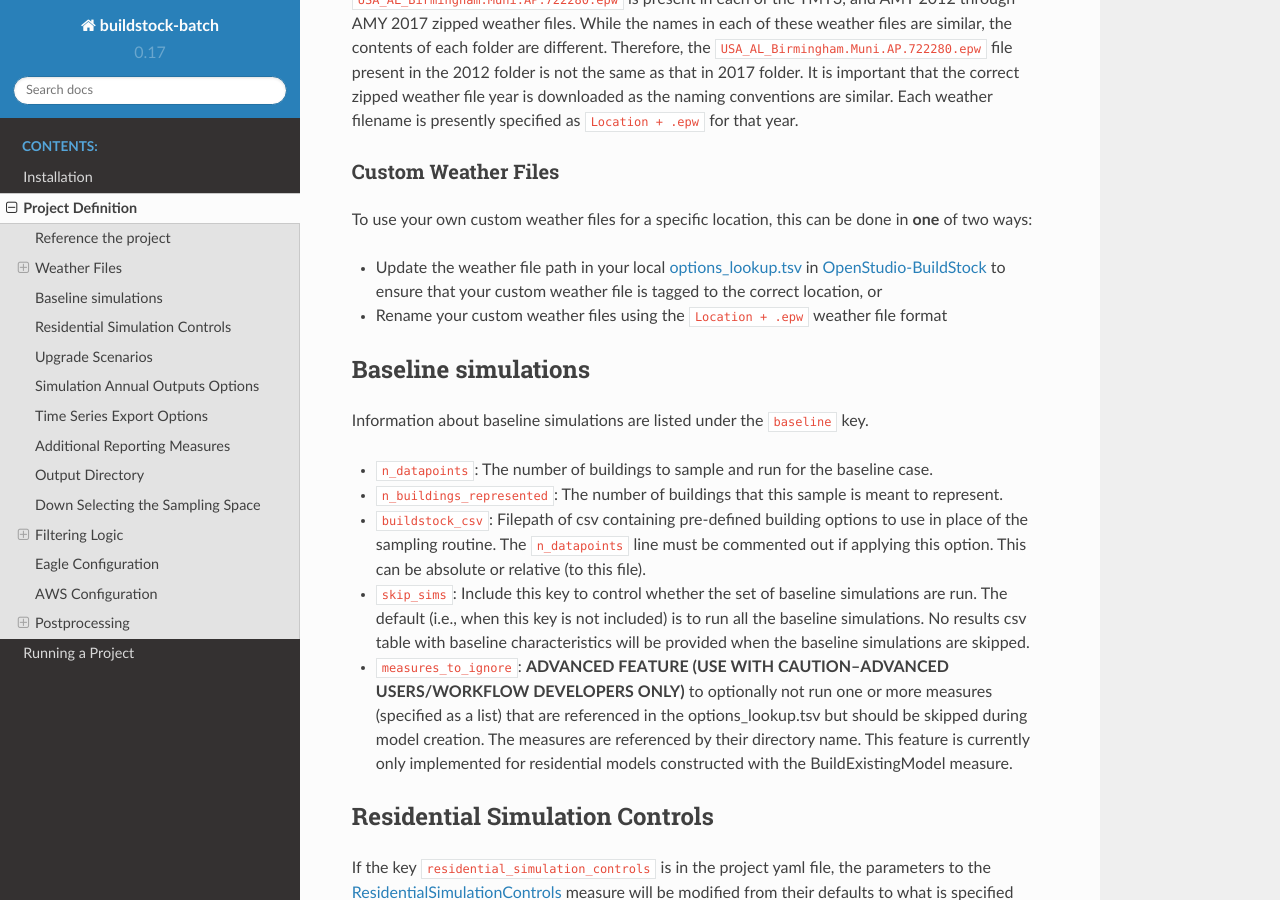
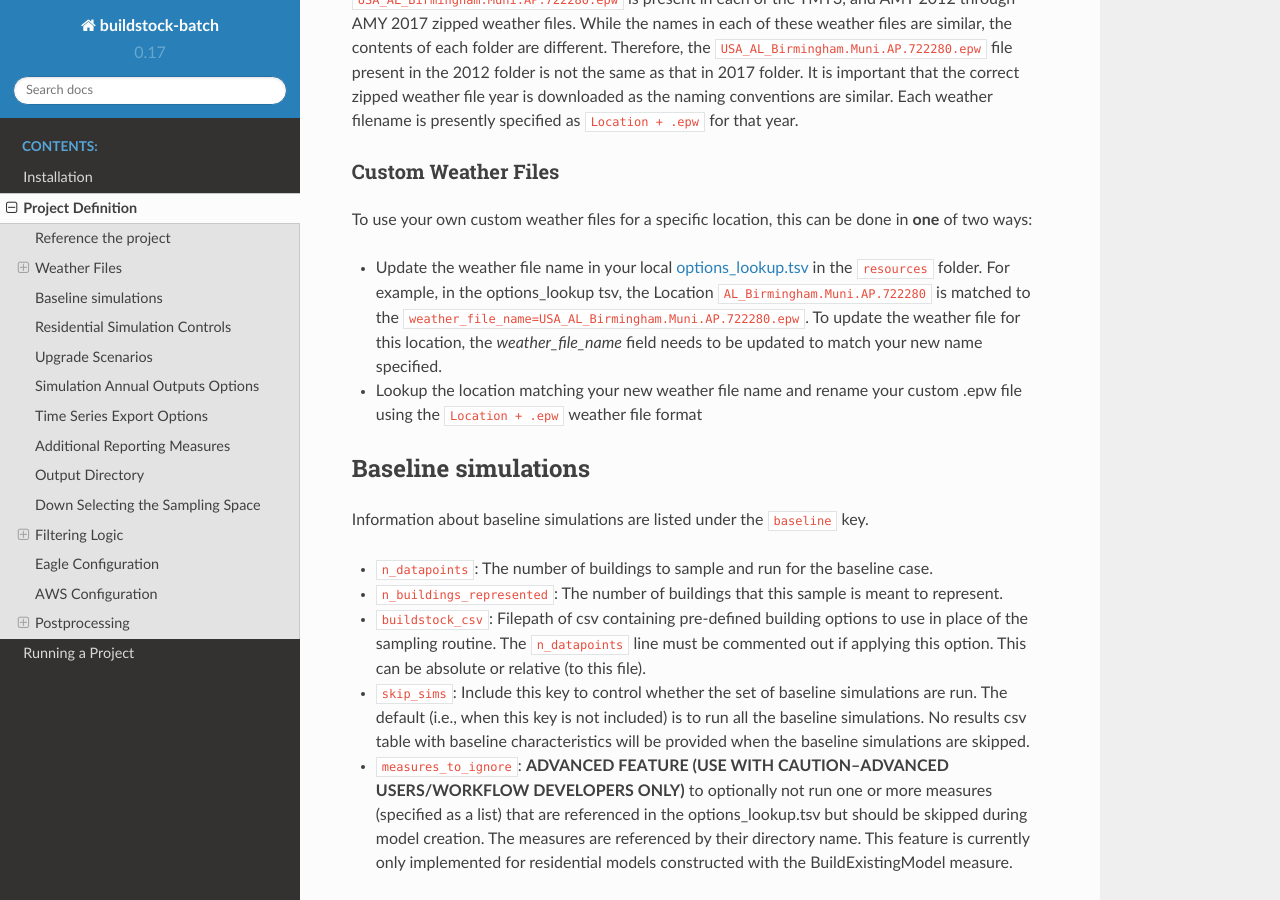
Before and after one commit to NREL/buildstockbatch, a Sphinx documentation site: the page built from docs/project_defn.rst, in a window 1280 px wide and 900 px high, scrolled down 2038 px. Built offline with Sphinx 7.4.7 and the Read the Docs theme 2.0.0, drawn with Linux system fonts in a browser that asks for light colours.

Commit message:
updated weather documentation

```diff
--- a/docs/project_defn.rst
+++ b/docs/project_defn.rst
@@ -51,8 +51,9 @@ Custom Weather Files
 
 To use your own custom weather files for a specific location, this can be done in **one** of two ways:
 
-- Update the weather file path in your local `options_lookup.tsv <https://github.com/NREL/OpenStudio-BuildStock/blob/master/resources/options_lookup.tsv>`_ in `OpenStudio-BuildStock`_ to ensure that your custom weather file is tagged to the correct location, or
-- Rename your custom weather files using the ``Location + .epw`` weather file format
+- Update the weather file name in your local `options_lookup.tsv <https://github.com/NREL/OpenStudio-BuildStock/blob/master/resources/options_lookup.tsv>`_ in the ``resources`` folder. For example, in the options_lookup tsv, the Location ``AL_Birmingham.Muni.AP.722280`` is matched to the ``weather_file_name=USA_AL_Birmingham.Muni.AP.722280.epw``. To update the weather file for this location, the `weather_file_name` field needs to be updated to match your new name specified.
+
+- Lookup the location matching your new weather file name and rename your custom .epw file using the ``Location + .epw`` weather file format
 
 
 Baseline simulations
```
